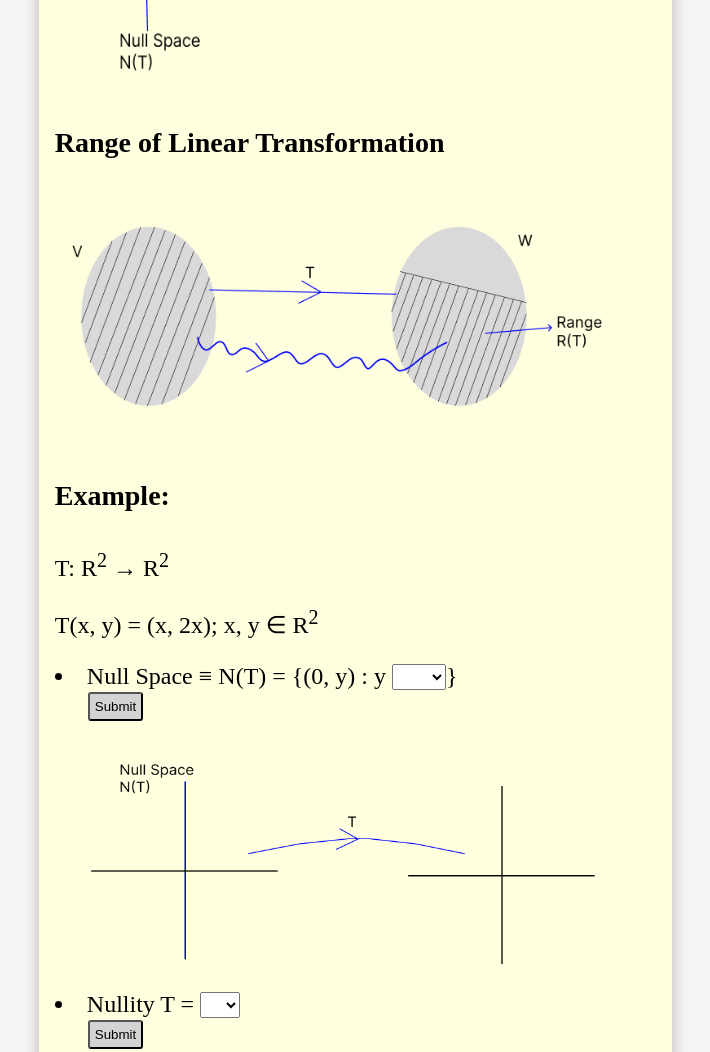
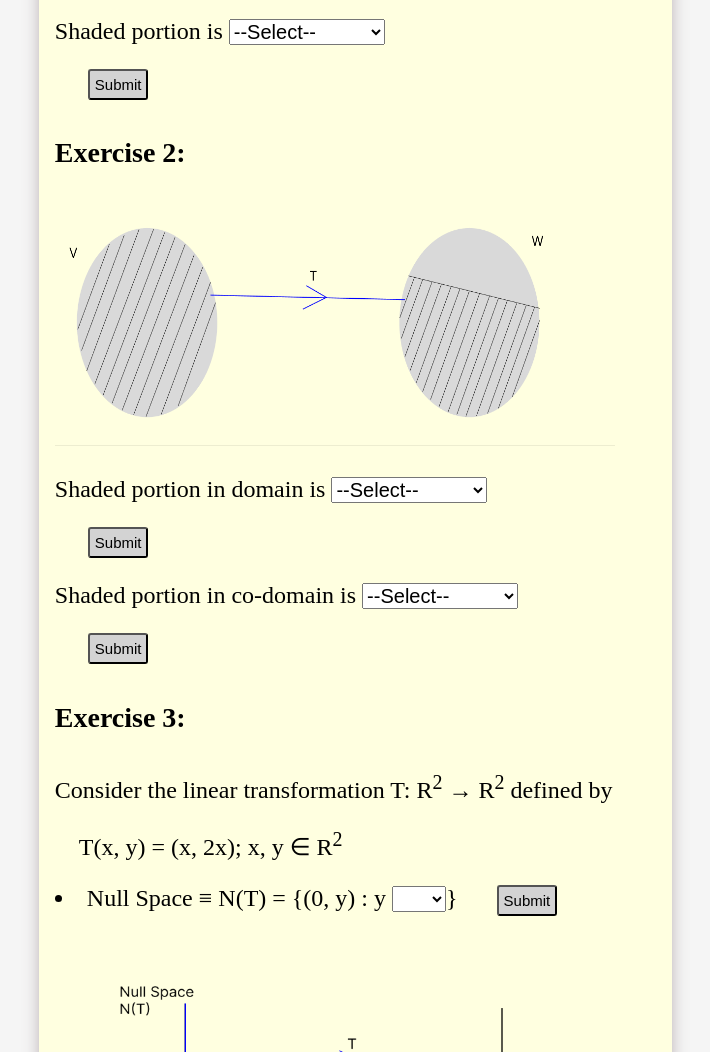
Before and after one commit to virtual-labs/exp-rank-nullity-dei, a plain HTML site: page experiment/simulation/rnlt.html in a window 1280 px wide. Shown: the part 420-1472 px from the top of the page, without its empty margins (286-996 px from the left). Drawn offline with Linux system fonts and the light colour scheme.

Commit message:
update 10092025

```diff
--- a/experiment/simulation/css/style.css
+++ b/experiment/simulation/css/style.css
@@ -26,8 +26,8 @@ body{
     padding: 1rem;
     border-radius: 1.2rem;
     background-color: whitesmoke;
-    margin-left: 30%;
-    margin-right: 30%;
+    margin-left: 26%;
+    margin-right: 26%;
     /*background: transparent;
     background: linear-gradient(45deg, #0a0a0a, #3a4452);*/
     box-shadow: 0px 3px 15px rgba(133, 115, 119, 0.5);
@@ -43,6 +43,7 @@ body{
     font-size: 1.2rem;
     border: 1px solid teal;
     margin: 0.5rem 0.2rem 0.2rem 0.2rem;
+    margin-left: 3rem;
 }
 .subbtn:hover{
     background: linear-gradient(90deg, #81cdc6);
--- a/experiment/simulation/css/style2.css
+++ b/experiment/simulation/css/style2.css
@@ -35,7 +35,7 @@ img{
 }
 #nslt{
     width: 33rem;
-    height:20rem;
+    height:14rem;
 
 }
 #note{
@@ -76,11 +76,11 @@ img{
   color: black;
 }
 .ques{
-    color: blue;
+    color: rgb(0, 0, 0);
 }
 input{
     font-size: 1rem;
 }
 label{
-    color: blue;
+    color: rgb(0, 0, 0);
 }
--- a/experiment/simulation/rnlt.html
+++ b/experiment/simulation/rnlt.html
@@ -35,6 +35,7 @@
 		.subbtn {
 			margin-left: 33px;
 			background-color: lightgray;
+			font-size: 15px;
 			padding: 5px;
 			border-radius: 3px;
 		}
@@ -47,28 +48,67 @@
 		h4{
 			font-size: 28px;
 		}
+    #if1{
+      font-size: 2rem;
+    }
     </style>
 	</head>
 <body>
 	<h2 class="pagehead">Rank and Nullity of Linear Transformation</h2>
 	<div class="container">
-		<h4>Null Space of Linear Transformation</h4>
-		<img id="nslt" src="images/nullspace.png" alt="null space of Linear Transformation">
-		<h4>Range of Linear Transformation</h4>
-		<img id="rglt" src="images/range.png" alt="rangeT of Linear Transformation"><br>
+		<h4>Exercise 1:</h4>
+		<img id="nslt" src="images/nullspace2.1.PNG" alt="null space of Linear Transformation">
+		<p>Shaded portion is
+    <select id="answerEx1">
+      <option value="">--Select--</option>
+      <option value="R">Range R(T)</option>
+      <option value="N">Nullspace N(T)</option>
+     <option value="W">W</option>
+	  <option value="V">V</option>
+    </select>
+  </p>
+  <button class="subbtn" onclick="checkAnswer1()">Submit</button>
+  <p id="resultRT"></p>
 
-		<h4>Example:</h4>
-		<p>T: R<sup>2</sup> &rarr; R<sup>2</sup></p>
-		<p>T(x, y) = (x, 2x); x, y &isin; R<sup>2</sup></p>
+
+		<h4>Exercise 2:</h4>
+		<img id="rglt" src="images/range2.1.PNG" alt="rangeT of Linear Transformation"><br>
+		<p>Shaded portion in domain is
+    <select id="answerEx2">
+      <option value="">--Select--</option>
+      <option value="RT">Range R(T)</option>
+      <option value="NS">Nullspace N(T)</option>
+      <option value="W">W</option>
+	  <option value="V">V</option>
+    </select>
+  </p>
+  <button class="subbtn" onclick="checkAnswer2()">Submit</button>
+  <p id="resultNS"></p>
+
+  <p>Shaded portion in co-domain is
+    <select id="answerEx3">
+      <option value="">--Select--</option>
+      <option value="RT">Range R(T)</option>
+      <option value="NS">Nullspace N(T)</option>
+      <option value="W">W</option>
+	  <option value="V">V</option>
+    </select>
+  </p>
+  <button class="subbtn" onclick="checkAnswer3()">Submit</button>
+
+  <p id="rTresult"></p>
+		<h4>Exercise 3:</h4>
+		<p>Consider the linear transformation T: R<sup>2</sup> &rarr; R<sup>2</sup> defined by</p>
+		<p>&emsp;T(x, y) = (x, 2x); x, y &isin; R<sup>2</sup></p>
 		<li><span style="font-weight: bold;"></span> Null Space &equiv; N(T) = {(0, y) : y <select name="cars" id="cars">
 			<option value="null"></option>
 			<option value="0">=0</option>
 			<option value="-1">=-1</option>
 			<option value="2">=2</option>
 			<option value="blR">&isin;R</option>
-		  </select>}</li>
+		  </select>} <button class="subbtn" id="subbtn" onclick="checkSelection()">Submit</button></li>
 
-		  <button class="subbtn" id="subbtn" onclick="checkSelection()">Submit</button><br>
+		  <br>
 		  <p id="result"></p>
 		  <img src="images/nullspaceex.png" alt="range space">
 		  <li><span style="font-weight: bold;"></span> Nullity T = <select name="nullity" id="nullity">
@@ -78,8 +118,8 @@
 			<option value="-1">-1</option>
 			<option value="2">2</option>
 			<option value="-2">-2</option>
-		  </select></li>
-		<button class="subbtn" id="subbtn" onclick="checkSelection2()">Submit</button><br>
+		  </select><button class="subbtn" id="subbtn" onclick="checkSelection2()">Submit</button></li>
+		<br>
 		<p id="result2"></p>
 		<!-- <p>&emsp;Nullity = dim N(T) = 1</p> -->
 
@@ -93,8 +133,8 @@
 			<option value="2x">2x</option>
 			<option value="x-2">x-2</option>
 
-		  </select>) : x &isin; R}</li>
-		  <button class="subbtn" id="subbtn" onclick="selectRange()">Submit</button><br>
+		  </select>) : x &isin; R}<button class="subbtn" id="subbtn" onclick="selectRange()">Submit</button></li>
+		  <br>
 		  <p id="result4"></p>
 		<li> Rank T = <select name="rank" id="rank">
 			<option value="null"></option>
@@ -103,11 +143,11 @@
 			<option value="-1">-1</option>
 			<option value="2">2</option>
 			<option value="-2">-2</option>
-		  </select></li>
-		  <button class="subbtn" id="subbtn" onclick="selectRank()">Submit</button><br>
+		  </select> <button class="subbtn" id="subbtn" onclick="selectRank()">Submit</button></li>
+		  <br>
 		<p id="result3"></p>
 		<img src="images/rangeex.png" alt="range space">
-		<ul><li><p class="ques"><strong>Question:</strong> What will be the rank of the matrix of this linear transformation w.r.t. the standard bases?</p></li></ul>
+		<h4>Exercise 4:</h4><p class="ques">What will be the rank of the matrix of T w.r.t. the standard bases?</p>
 		&emsp;&emsp;<label><strong>Answer: </strong></label><input id="same" type="submit" value="Same as rank T" onclick="sameresult()"> / <input id="different" type="submit" value="Different from rank T" onclick="differentresult()">
 		<p id="sameres"></p>
 		<p id="differentres"></p>
@@ -117,6 +157,68 @@
 	</div>
 	<p style="float: center; align-content:right;">
 <a href="./" class="previous">&laquo; Previous</a></p>
+
+<script>
+function checkAnswer1() {
+  const ans = document.getElementById("answerEx1").value;
+  const result = document.getElementById("resultRT");
+  const img = document.getElementById("nslt");
+
+  if (ans === "N") {
+    result.textContent = "✅ Correct!";
+    result.style.color = "green";
+    img.src = "images/nullspace2.png";
+    img.style.height = "19rem";
+  } else if (ans === "") {
+    result.textContent = "⚠️ Please select an option.";
+    result.style.color = "orange";
+
+  } else {
+    result.textContent = "❌ Incorrect! Shaded portion is Nullspace N(T)";
+    result.style.color = "red";
+    img.src = "images/nullspace2.png";
+    img.style.height = "19rem";
+  }
+}
+
+function checkAnswer2() {
+  const ans = document.getElementById("answerEx2").value;
+  const result = document.getElementById("resultNS");
+   const img = document.getElementById("rglt");
+
+  if (ans === "RT") {
+    result.textContent = "✅ Correct!";
+    result.style.color = "green";
+    img.src = "images/range2.png";
+  } else if (ans === "") {
+    result.textContent = "⚠️ Please select an option.";
+    result.style.color = "orange";
+  } else {
+    result.textContent = "❌ Incorrect! Shaded portion is Range R(T)";
+    result.style.color = "red";
+    img.src = "images/range2.png";
+  }
+}
+
+function checkAnswer3() {
+  const ans = document.getElementById("answerEx3").value;
+  const result = document.getElementById("rTresult");
+  const img = document.getElementById("rglt");
+
+  if (ans === "V") {
+    result.textContent = "✅ Correct!";
+    result.style.color = "green";
+    img.src = "images/range2.png";
+  } else if (ans === "") {
+    result.textContent = "⚠️ Please select an option.";
+    result.style.color = "orange";
+  } else {
+    result.textContent = "❌ Incorrect! Shaded portion is V";
+    result.style.color = "red";
+    img.src = "images/range2.png";
+  }
+}
+</script>
 </body>
 
 </html>
```
Also changed, not shown: experiment/procedure.md (+7 -10 lines), experiment/simulation/index.html (+2 -2 lines), experiment/simulation/images/nullspace2.1.PNG (added), experiment/simulation/images/nullspace2.PNG (added), experiment/simulation/images/range2.1.PNG (added), experiment/simulation/images/range2.PNG (added).
